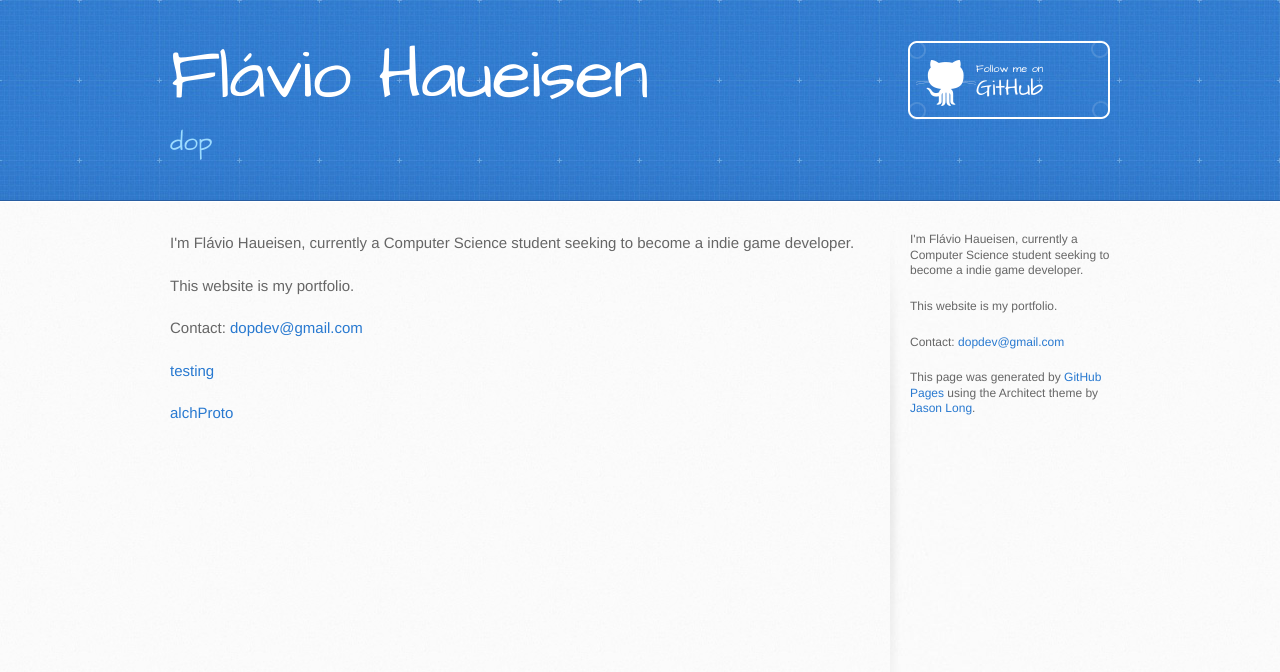
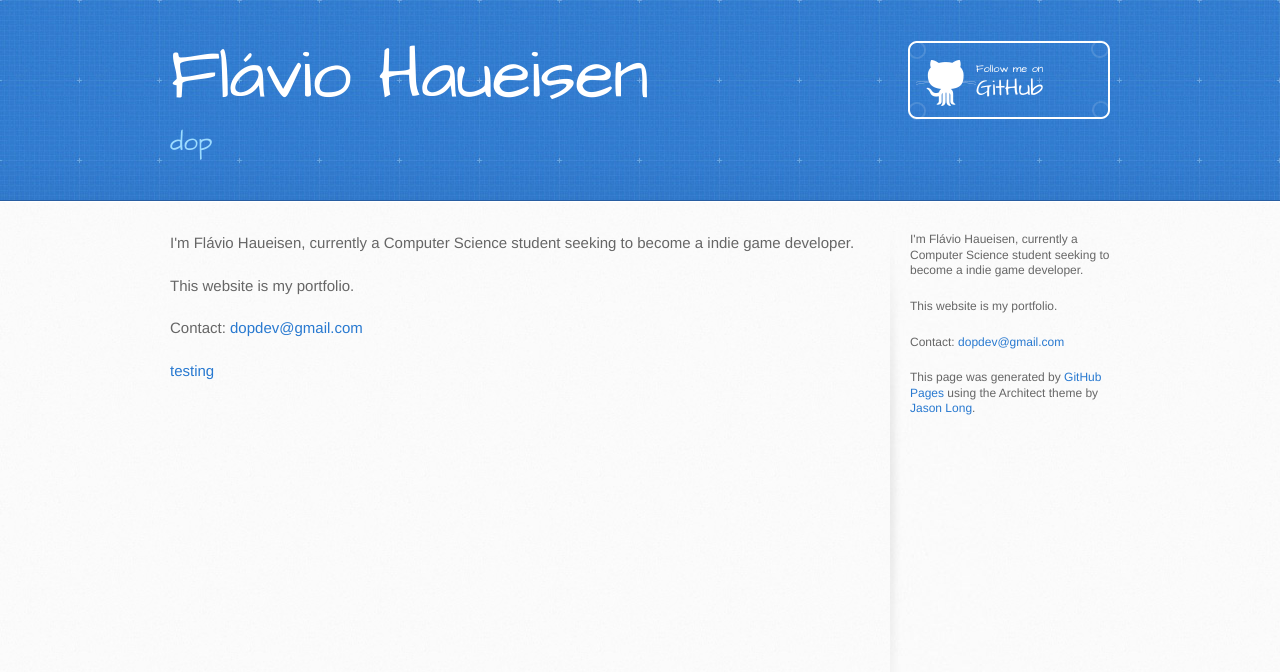
Before and after one commit to haueisen/haueisen.github.io, a plain HTML site: page index.html in a window 1280 px wide. Drawn offline with Linux system fonts and the light colour scheme.

Commit message:
no message

```diff
--- a/index.html
+++ b/index.html
@@ -36,7 +36,7 @@
 <a href="mailto:dopdev@gmail.com">dopdev@gmail.com</a></p>
 
 <p><a href="test.html">testing</a></p>
-<p><a href="web/web.html">alchProto</a></p>
+<!--<p><a href="web/web.html">alchProto</a></p>-->
         </section>
 
         <aside id="sidebar">
```
